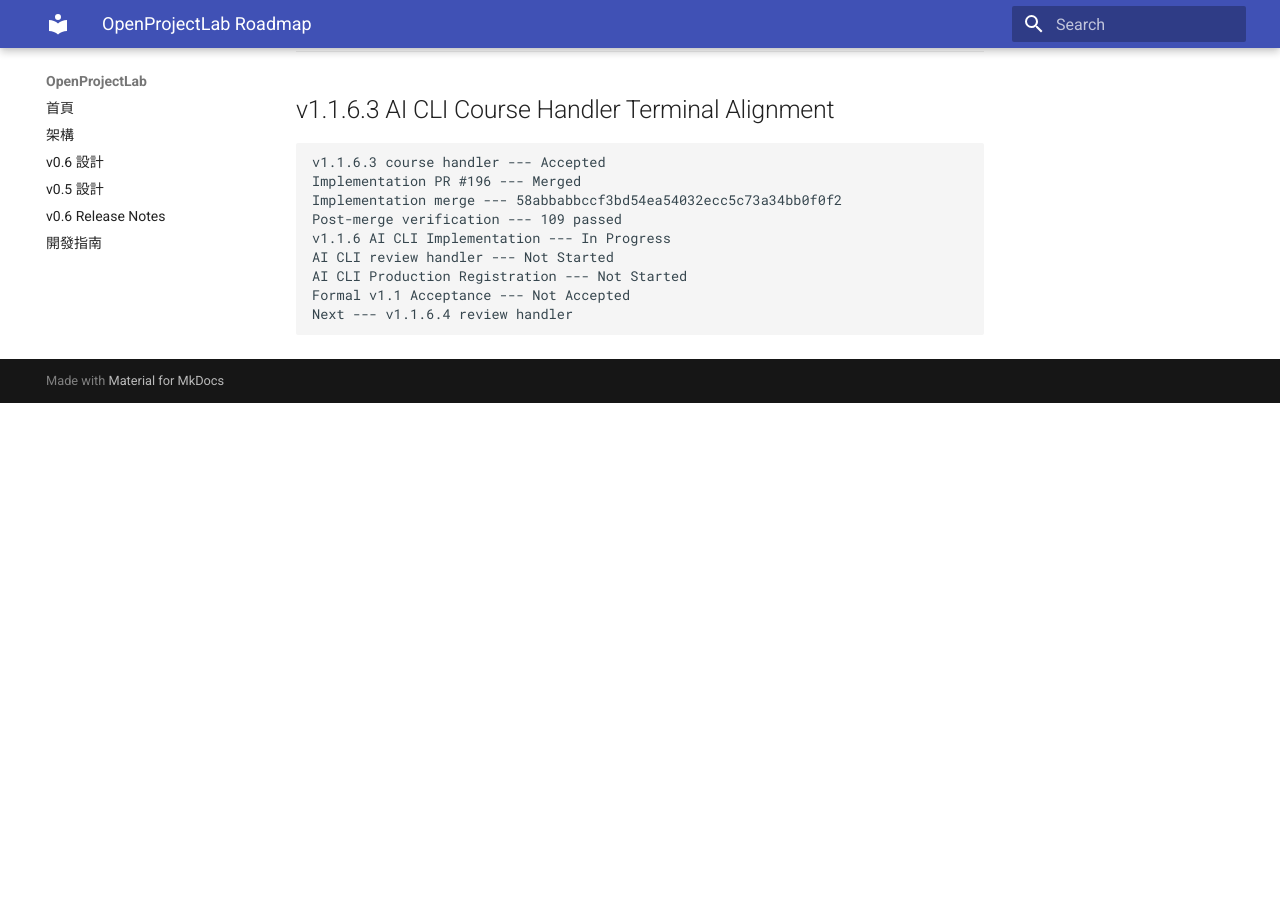
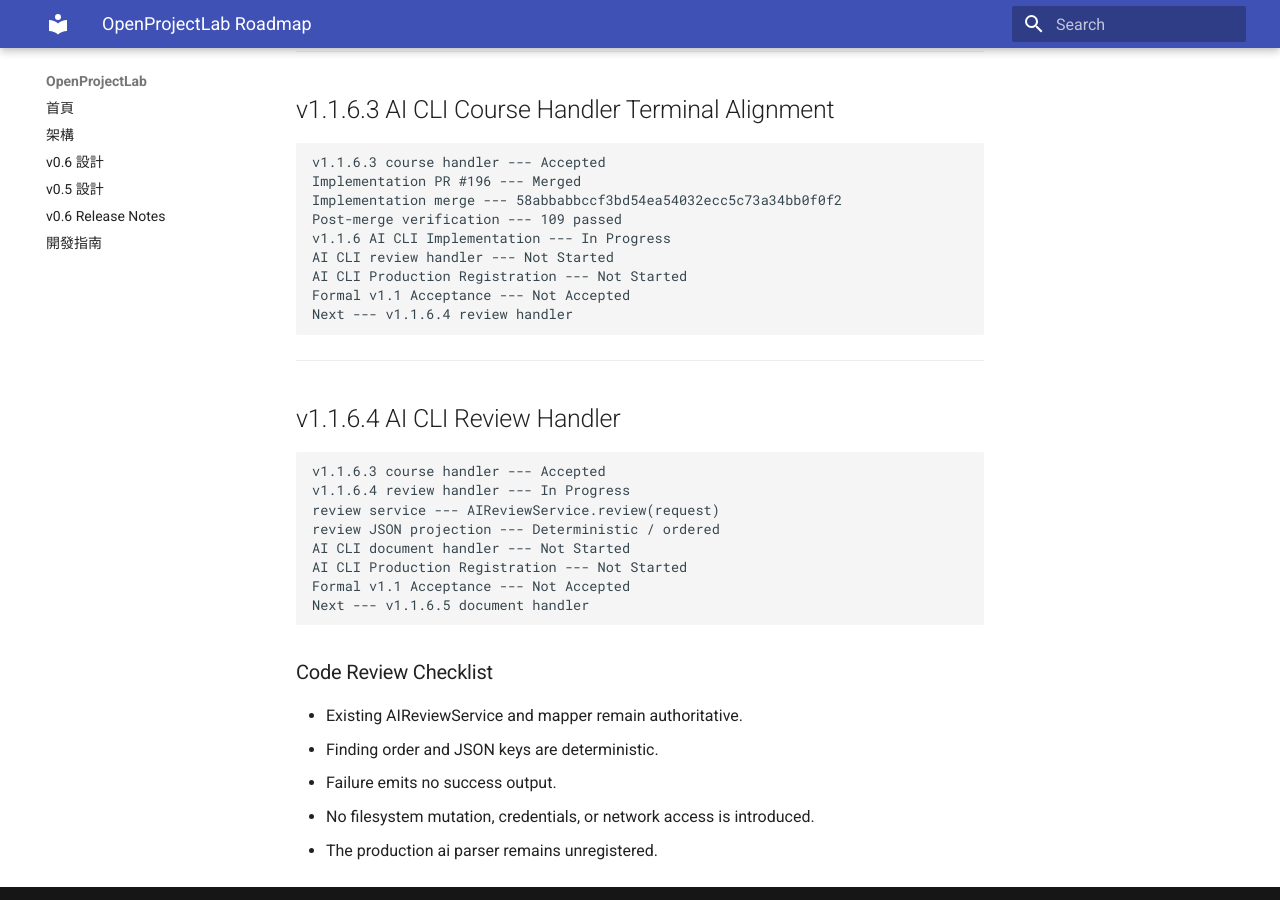
Before and after one commit to khwang1964/OpenProjectLab, an MkDocs documentation site: the page built from docs/roadmap.md, in a window 1280 px wide and 900 px high, scrolled down 45484 px. Built offline with MkDocs 1.6.1 and Material for MkDocs 9.7.7, drawn with Linux system fonts in a browser that asks for light colours; before the commit the page ends 45887 px from its top, so only the background shows below that.

Commit message:
feat: add AI CLI review handler (#198)

```diff
--- a/docs/roadmap.md
+++ b/docs/roadmap.md
@@ -2087,3 +2087,24 @@
     AI CLI Production Registration --- Not Started
     Formal v1.1 Acceptance --- Not Accepted
     Next --- v1.1.6.4 review handler
+
+------------------------------------------------------------------------
+
+## v1.1.6.4 AI CLI Review Handler
+
+    v1.1.6.3 course handler --- Accepted
+    v1.1.6.4 review handler --- In Progress
+    review service --- AIReviewService.review(request)
+    review JSON projection --- Deterministic / ordered
+    AI CLI document handler --- Not Started
+    AI CLI Production Registration --- Not Started
+    Formal v1.1 Acceptance --- Not Accepted
+    Next --- v1.1.6.5 document handler
+
+### Code Review Checklist
+
+- Existing AIReviewService and mapper remain authoritative.
+- Finding order and JSON keys are deterministic.
+- Failure emits no success output.
+- No filesystem mutation, credentials, or network access is introduced.
+- The production ai parser remains unregistered.
```
Also changed, not shown: CHANGELOG.md (+21 -0 lines), docs/HISTORY.md (+21 -0 lines), docs/releases/v1.1-ai-cli-implementation.md (+21 -0 lines), 2 other files.
